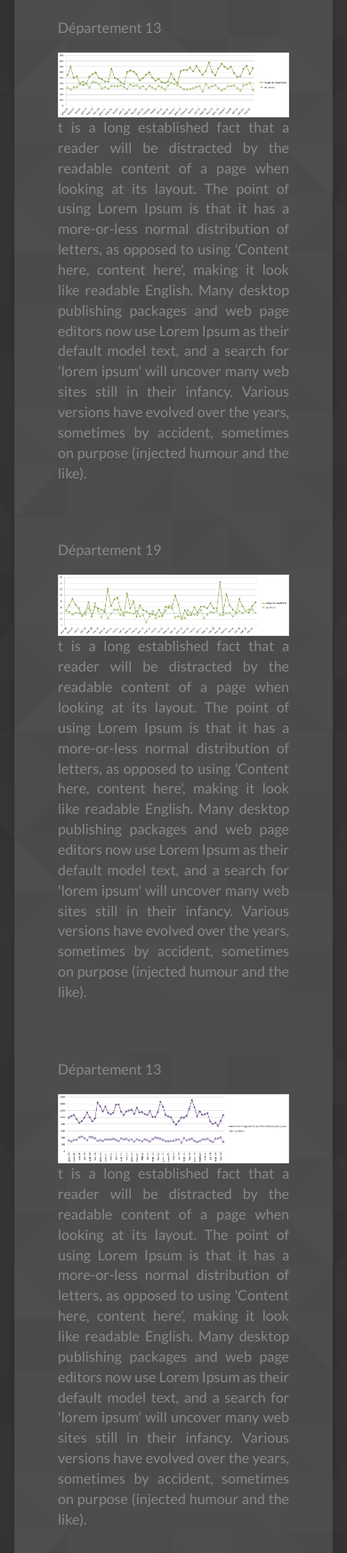
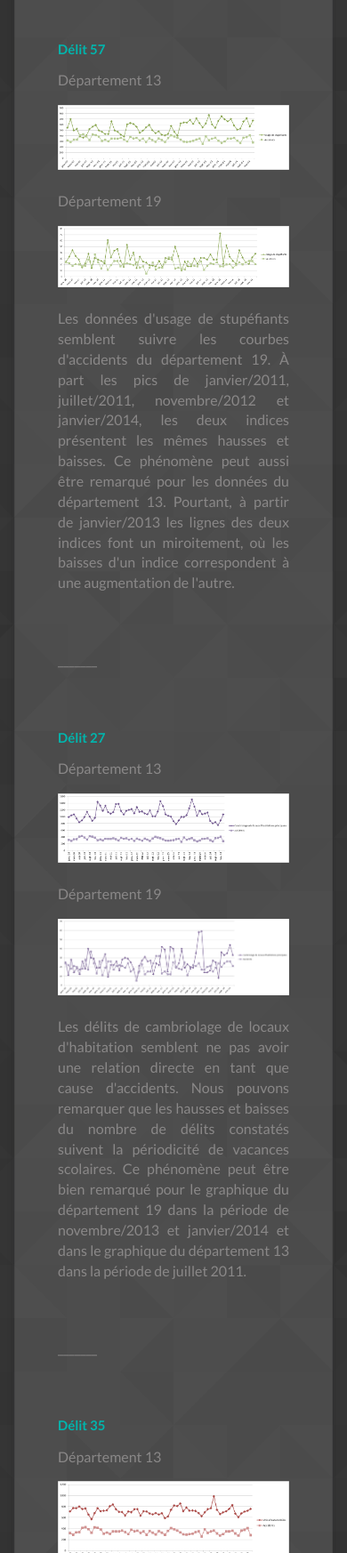
Before and after one commit to genbien/M2-TAL-XML, a plain HTML site: page rep_graphique.html in a window 390 px wide. Shown: the part 3140-4886 px from the top of the page at 89% size. Drawn offline with Linux system fonts and the light colour scheme.

Commit message:
added graph commentary

```diff
--- a/my_css.css
+++ b/my_css.css
@@ -39,6 +39,10 @@ body {
 
 .ui.items > .item > .content > span.header {
 	font-family: Cinzel;
+	color: #00b5ad;
+}
+
+h4 {
 	color: #00b5ad;
 }
 
--- a/rep_graphique.html
+++ b/rep_graphique.html
@@ -28,13 +28,13 @@
 		<p>
 			Google Maps est un service de Google qui permet aux utilisateurs de faire leurs propres cartes avec leur propres données. On peut voir les résultats de la transformation XSLT dans les deux fenêtres ci-dessous.
 		</p>
-		<iframe src="https://www.google.com/maps/d/embed?mid=z7sr4JCS6u2k.kteuLPU_pUrU" width="100%" height="480"></iframe>
+		<iframe src="https://www.google.com/maps/d/embed?mid=z7sr4JCS6u2k.kteuLPU_pUrU" width="100%" height="480"></iframe><br/>
 		<p>
 			Il est possible de zoomer sur la carte à l'aide des contrôles en bas à gauche de la carte.<br/>
 			On peut ainsi voir plus distinctivement la répartition des accidents.<br/>
 			Il est également possible de cliquer sur le marqueur (petite voiture) pour lire les informations d'adresse extraites de nos données.
 		</p>
-		<iframe src="https://www.google.com/maps/d/embed?mid=z7sr4JCS6u2k.km_fD3w7wsqA" width="100%" height="480"></iframe>
+		<iframe src="https://www.google.com/maps/d/embed?mid=z7sr4JCS6u2k.km_fD3w7wsqA" width="100%" height="480"></iframe><br/>
 		<p>
 			On peut obsrerver trois choses dans ces cartes:
 			<ul>
@@ -58,75 +58,83 @@
 		<br/>
 		<p>_______</p>
 		<br/>
+		<h4>Délit 57</h4>
 		<p>Département 13</p>
 		<div class="ui huge fluid centered image">
 		  <img src="delit_57_dtp_13.png">
 		</div>
-		<p>
-			t is a long established fact that a reader will be distracted by the readable content of a page when looking at its layout. The point of using Lorem Ipsum is that it has a more-or-less normal distribution of letters, as opposed to using 'Content here, content here', making it look like readable English. Many desktop publishing packages and web page editors now use Lorem Ipsum as their default model text, and a search for 'lorem ipsum' will uncover many web sites still in their infancy. Various versions have evolved over the years, sometimes by accident, sometimes on purpose (injected humour and the like).
-		</p>
-		<br/>
 		<br/>
 		<p>Département 19</p>
 		<div class="ui huge fluid centered image">
 		  <img src="delit_57_19.png">
 		</div>
+		<br/>
 		<p>
-			t is a long established fact that a reader will be distracted by the readable content of a page when looking at its layout. The point of using Lorem Ipsum is that it has a more-or-less normal distribution of letters, as opposed to using 'Content here, content here', making it look like readable English. Many desktop publishing packages and web page editors now use Lorem Ipsum as their default model text, and a search for 'lorem ipsum' will uncover many web sites still in their infancy. Various versions have evolved over the years, sometimes by accident, sometimes on purpose (injected humour and the like).
+			Les données d'usage de stupéfiants semblent suivre les courbes d'accidents du département 19. À part les pics de janvier/2011, juillet/2011, novembre/2012 et janvier/2014, les deux indices présentent les mêmes hausses et baisses. Ce phénomène peut aussi être remarqué pour les données du département 13. Pourtant, à partir de janvier/2013 les lignes des deux indices font un miroitement, où les baisses d'un indice correspondent à une augmentation de l'autre.
 		</p>
 		<br/>
 		<br/>
+		<p>_______</p>
+		<br/>
+		<h4>Délit 27</h4>
 		<p>Département 13</p>
 		<div class="ui huge fluid centered image">
 		  <img src="delit_27_dtp_13.png">
 		</div>
-		<p>
-			t is a long established fact that a reader will be distracted by the readable content of a page when looking at its layout. The point of using Lorem Ipsum is that it has a more-or-less normal distribution of letters, as opposed to using 'Content here, content here', making it look like readable English. Many desktop publishing packages and web page editors now use Lorem Ipsum as their default model text, and a search for 'lorem ipsum' will uncover many web sites still in their infancy. Various versions have evolved over the years, sometimes by accident, sometimes on purpose (injected humour and the like).
-		</p>
-		<br/>
 		<br/>
 		<p>Département 19</p>
 		<div class="ui huge fluid centered image">
 		  <img src="delit_27_dpt_19.png">
 		</div>
+		<br/>
 		<p>
-			t is a long established fact that a reader will be distracted by the readable content of a page when looking at its layout. The point of using Lorem Ipsum is that it has a more-or-less normal distribution of letters, as opposed to using 'Content here, content here', making it look like readable English. Many desktop publishing packages and web page editors now use Lorem Ipsum as their default model text, and a search for 'lorem ipsum' will uncover many web sites still in their infancy. Various versions have evolved over the years, sometimes by accident, sometimes on purpose (injected humour and the like).
+			Les délits de cambriolage de locaux d'habitation semblent ne pas avoir une relation directe en tant que cause d'accidents. Nous pouvons remarquer que les hausses et baisses du nombre de délits constatés suivent la périodicité de vacances scolaires. Ce phénomène peut être bien remarqué pour le graphique du département 19 dans la période de novembre/2013 et janvier/2014 et dans le graphique du département 13 dans la période de juillet 2011.
 		</p>
 		<br/>
 		<br/>
+		<p>_______</p>
+		<br/>
+		<h4>Délit 35</h4>
 		<p>Département 13</p>
 		<div class="ui huge fluid centered image">
 		  <img src="delit_35_dpt_13.png">
 		</div>
-		<p>
-			t is a long established fact that a reader will be distracted by the readable content of a page when looking at its layout. The point of using Lorem Ipsum is that it has a more-or-less normal distribution of letters, as opposed to using 'Content here, content here', making it look like readable English. Many desktop publishing packages and web page editors now use Lorem Ipsum as their default model text, and a search for 'lorem ipsum' will uncover many web sites still in their infancy. Various versions have evolved over the years, sometimes by accident, sometimes on purpose (injected humour and the like).
-		</p>
-		<br/>
 		<br/>
 		<p>Département 19</p>
 		<div class="ui huge fluid centered image">
 		  <img src="delit_35_19.png">
 		</div>
+		<br/>
 		<p>
-			t is a long established fact that a reader will be distracted by the readable content of a page when looking at its layout. The point of using Lorem Ipsum is that it has a more-or-less normal distribution of letters, as opposed to using 'Content here, content here', making it look like readable English. Many desktop publishing packages and web page editors now use Lorem Ipsum as their default model text, and a search for 'lorem ipsum' will uncover many web sites still in their infancy. Various versions have evolved over the years, sometimes by accident, sometimes on purpose (injected humour and the like).
+			Dans les données du département 13, nous pouvons remarquer que le nombre de vols d'automobiles semble suivre les courbes du nombre d'accidents, notamment pour la période de juillet/2012 à septembre/2013. Ainsi que pour la période de janvier/2014 à mai/2014.  Pour le department 19, ces données semblent ne présenter aucune relation de correspondance, à part une forte baisse des deux indices entre la période de novembre 2011 et janvier/2012.
 		</p>
 		<br/>
 		<br/>
+		<p>_______</p>
+		<br/>
+		<h4>Délit 36</h4>
 		<p>Département 13</p>
 		<div class="ui huge fluid centered image">
 		  <img src="delits_36_13.png">
 		</div>
-		<p>
-			t is a long established fact that a reader will be distracted by the readable content of a page when looking at its layout. The point of using Lorem Ipsum is that it has a more-or-less normal distribution of letters, as opposed to using 'Content here, content here', making it look like readable English. Many desktop publishing packages and web page editors now use Lorem Ipsum as their default model text, and a search for 'lorem ipsum' will uncover many web sites still in their infancy. Various versions have evolved over the years, sometimes by accident, sometimes on purpose (injected humour and the like).
-		</p>
-		<br/>
 		<br/>
 		<p>Département 19</p>
 		<div class="ui huge fluid centered image">
 		  <img src="delit_36_19.png">
 		</div>
+		<br/>
 		<p>
-			t is a long established fact that a reader will be distracted by the readable content of a page when looking at its layout. The point of using Lorem Ipsum is that it has a more-or-less normal distribution of letters, as opposed to using 'Content here, content here', making it look like readable English. Many desktop publishing packages and web page editors now use Lorem Ipsum as their default model text, and a search for 'lorem ipsum' will uncover many web sites still in their infancy. Various versions have evolved over the years, sometimes by accident, sometimes on purpose (injected humour and the like).
+			Le nombre de vols de véhicules à deux roues suit de manière très proche les effets haut et bas réalisés par le nombre d'accidents dans le département 13. Cela peut êtreconstaté aussi pendant les périodes non-estivales ou de vacances scolaires. Néanmoins, nous n'avons pas d'indices suffisants pour affirmer qu'il y ait une relation de cause entre les deux indices.
+		</p>
+		<br/>
+		<p>_______</p>
+		<br/>
+		<h4>Observation générales :</h4>
+		<p>
+			Malgré les proximités observées dans les graphiques, nous n'avons pas les données suffisantes pour affirmer les relations de conséquences ou de causalités entre les délits et les accidents. D'une manière générale, nous avons constaté que les périodes de vacances et fêtes de fin d'année semblent influencer sur le nombre de certains délits, ainsi que des accidents. Pendant les vacances scolaires, le nombre d'accidents dans les deux départements semble diminuer alors que les délits comme les vols d'automobiles présentent une hausse pendant les même périodes. Enfin, pour constater les relations entre les accidents de circulation et les délits commis dans une région ou département, il est fondamental d'avoir quantité de données plus large ainsi qu'un raffinement du type d'information traitée. Pour cela, il faudrait, par exemple, exclure du nombre d'accident, ceux qui ont lieu en de mauvaises conditions de circulation, comme par exemple, une baisse visibilité, route mouillée, etc.
+		</p>
+		<p>
+			On pourrait aussi, pour poursuivre ce travail, croiser les données des accidents avec les possibles aménagements des routes sur ces dernières années pour voir s'il existe un efet de baisse des accidents en rapport avec les aménagements proposés (radars, barrières de sécurité...).
 		</p>
 	</div>
 </body>
```
